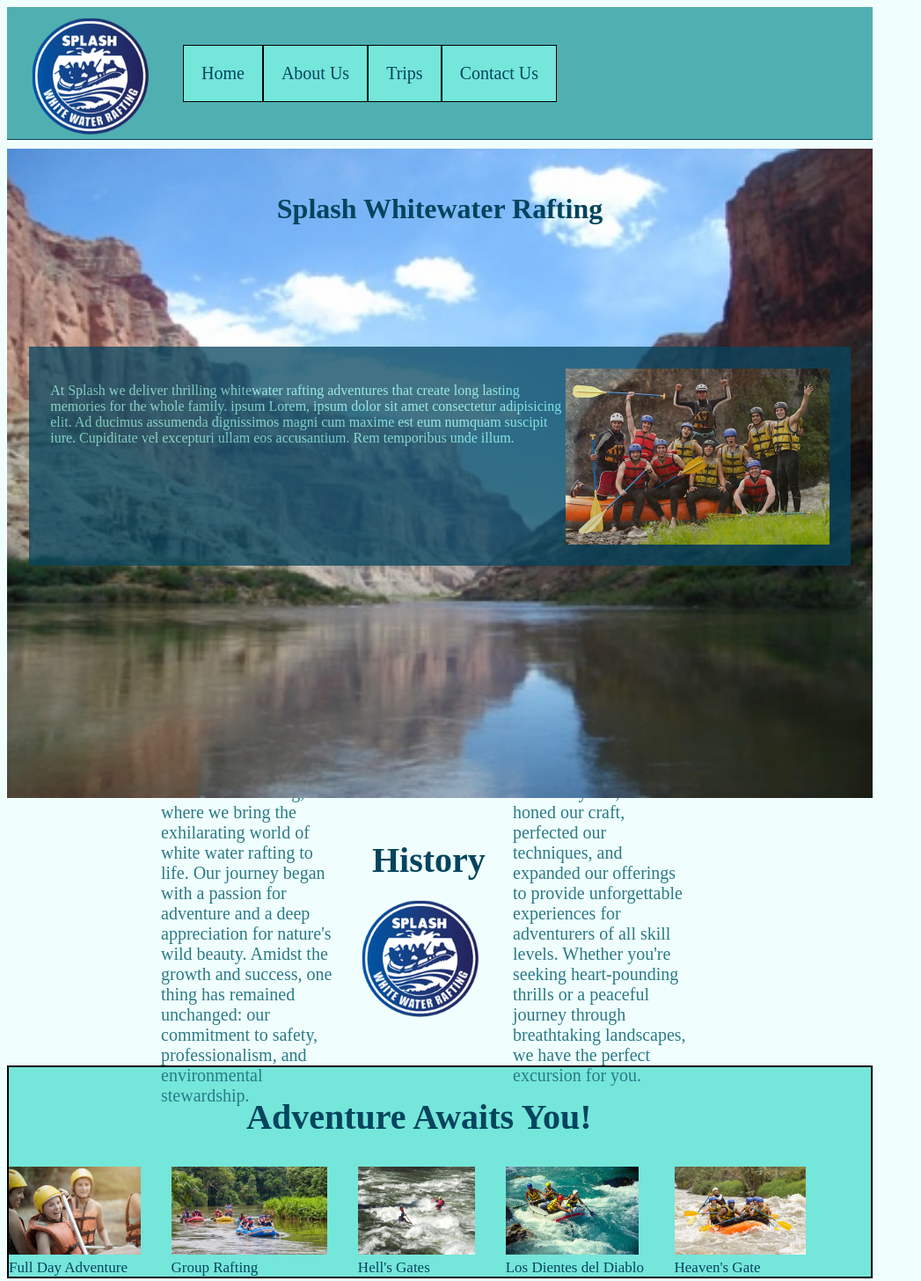
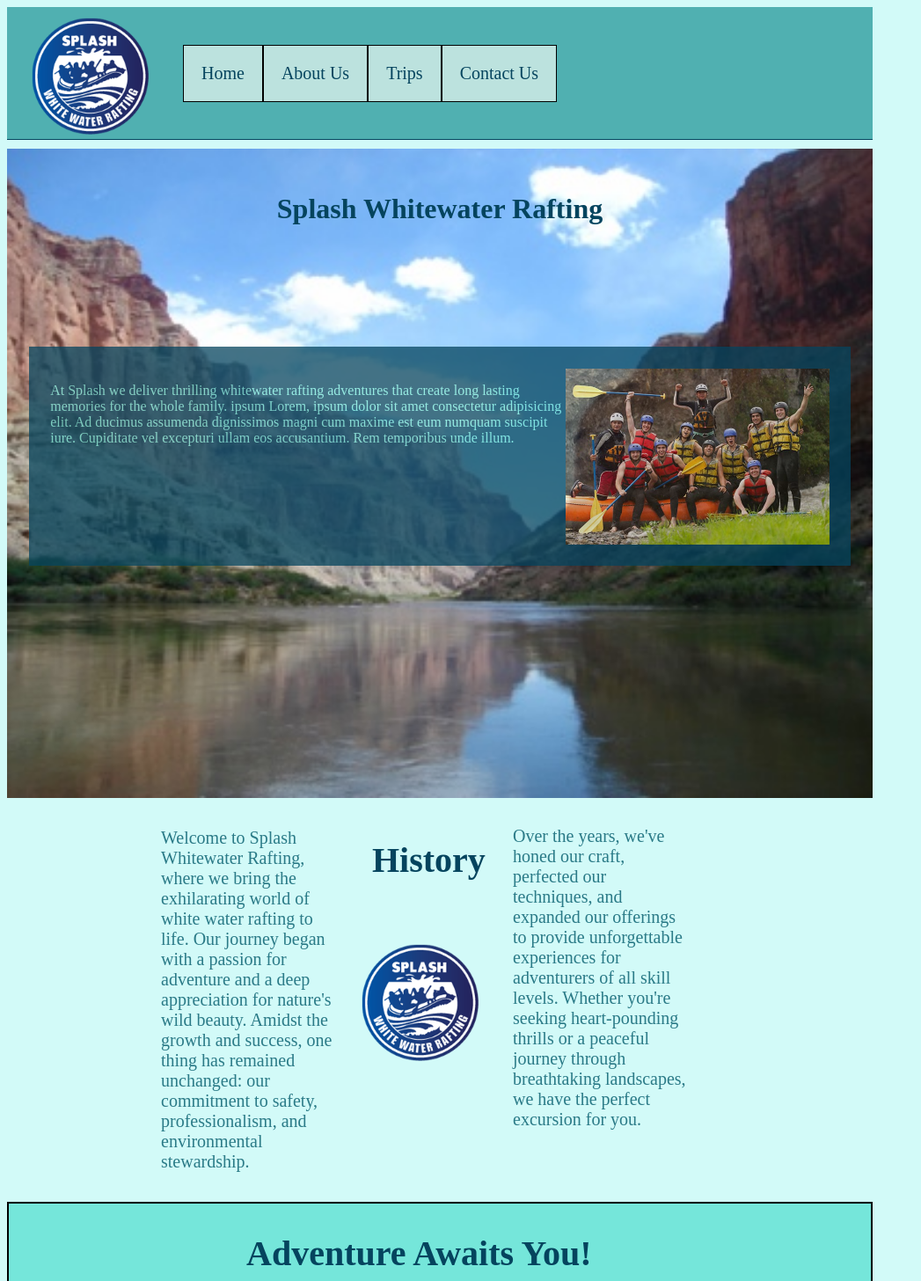
Before and after one commit to Sione-Uhlig/WDD130, a plain HTML site: page wwr/about.html in a window 1280 px wide. Shown: the top 1456 px of the page at 88% size, without its empty margins (0-1047 px from the left). Drawn offline with Linux system fonts and the light colour scheme.

Commit message:
Update rafting.css

```diff
--- a/wwr/styles/rafting.css
+++ b/wwr/styles/rafting.css
@@ -20,7 +20,7 @@
     max-width: 1000px;
 }
 body {
-    background-color: #f0fffe;
+    background-color: #d2faf8;
 }
 header {
     margin: 0;
@@ -64,7 +64,7 @@ nav {
     padding: 20px;
     border: 1px solid black;
     text-decoration: none;
-    background-color: #75E6DA;
+    background-color: #bce2de;
 }
 
 .nav_1 a:hover{
@@ -75,10 +75,11 @@ nav {
 
 .history {
     display: grid;
-    grid-template-rows: 100px 100px 100px;
+    grid-template-rows: 150px 150px 150px;
     grid-template-columns: 200px 200px 200px;
     font-size: 20px;
     padding-left: 175px;
+    margin-bottom: 5px;
 
 }
 
@@ -104,6 +105,7 @@ nav {
     grid-row: 2;
     grid-column: 3;
     align-self: center;
+    padding-bottom: 50px;
 }
 
 .history .p_1 {
```
